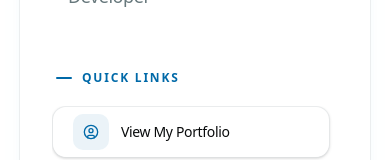
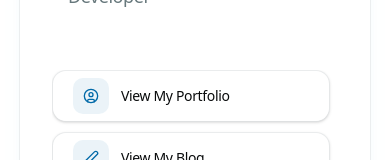
Before and after one commit to KieranPritchard/RootPath, a React (Vite) app: page / in a window 390 px wide. Shown: the part 471-631 px from the top of the page. Built offline with nearby package versions, Linux system fonts and the light colour scheme.

Commit message:
changed some layouts

```diff
--- a/src/App.tsx
+++ b/src/App.tsx
@@ -69,7 +69,7 @@ export default function App() {
               {/* Stores the links section */}
               <div className="lg:col-span-5 flex flex-col gap-5">
                   {/* Section Label — portfolio "- SECTION" pattern */}
-                  <div className="space-y-1 px-1">
+                  <div className="hidden md:block space-y-1 px-1">
                     {/* Links header */}
                     <div className="flex items-center gap-2.5">
                       <div className="w-4 h-0.5 bg-primary rounded-full" />
```
